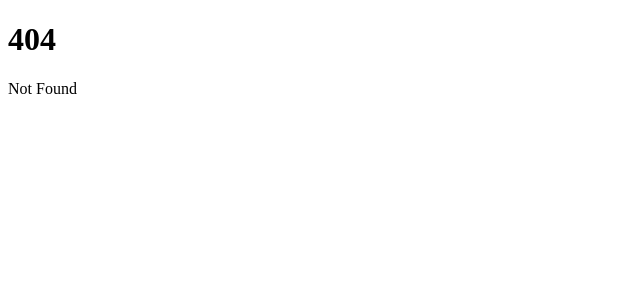
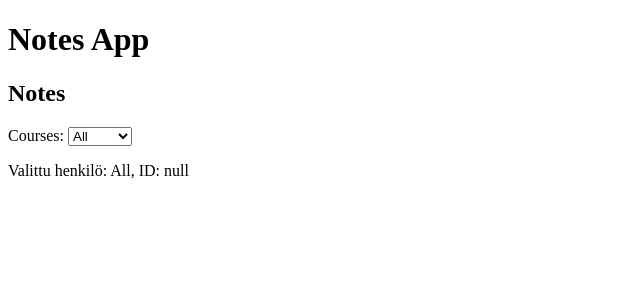
Before and after one commit to Rasmus1000/Note-App, a SvelteKit app: page /list in a window 1280 px wide. Before the commit this address had no page. Shown: the top 300 px of the page, without its empty margins (0-640 px from the left). Built offline with nearby package versions, Linux system fonts and the light colour scheme.

Commit message:
First commit

```diff
--- a/src/routes/+layout.svelte
+++ b/src/routes/+layout.svelte
@@ -1 +1,2 @@
+<h1>Notes App</h1>
 <slot />
--- a/src/routes/+page.svelte
+++ b/src/routes/+page.svelte
@@ -1 +1 @@
-<h1>Welcome to SvelteKit</h1>
+<h2>Main View</h2>
--- /dev/null
+++ b/src/routes/CourseSelect.svelte
@@ -0,0 +1,28 @@
+<script>
+// @ts-nocheck
+    let courses = [
+        {nimi: "Jeppis", id: 0},
+        {nimi: "Jebulis", id: 1},
+        {nimi: "Ok", id: 2}
+    ];
+
+    const allOption = { nimi: "All", id: null };
+    courses = [allOption, ...courses];
+
+    let selectedCourse = allOption;
+
+    function handleChange(event) {
+    const selectedIndex = event.target.selectedIndex;
+    selectedCourse = courses[selectedIndex];
+  }
+</script>
+
+<select on:change={handleChange}>
+    {#each courses as course (course.id)}
+      <option value={course.id}>{course.nimi}</option>
+    {/each}
+</select>
+
+{#if selectedCourse !== null}
+  <p>Valittu henkilö: {selectedCourse.nimi}, ID: {selectedCourse.id}</p>
+{/if}
--- /dev/null
+++ b/src/routes/add/+page.svelte
@@ -0,0 +1 @@
+<h2>Add Courses</h2>
--- /dev/null
+++ b/src/routes/list/+page.svelte
@@ -0,0 +1,7 @@
+<script>
+	import CourseSelect from "../CourseSelect.svelte";
+
+</script>
+<h2>Notes</h2>
+
+Courses: <CourseSelect />
```
Also changed, not shown: src/routes/AddCourse.svelte (added).
